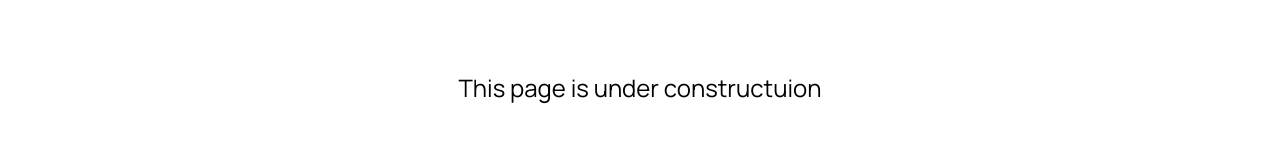
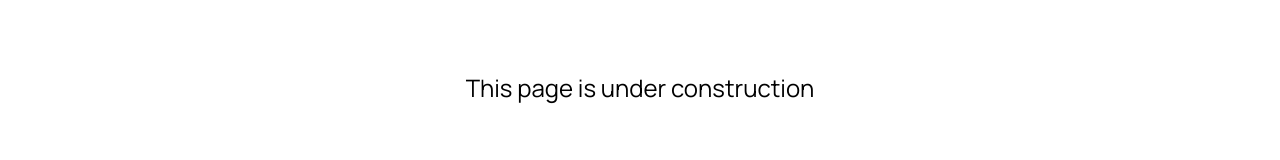
Before and after one commit to mattrighetti/fdm-repository-vue, a Vue app: page /faq in a window 1280 px wide. Shown: the part 553-713 px from the top of the page. Built offline with nearby package versions, Linux system fonts and the light colour scheme.

Commit message:
Fixed typo in UnderContruction component and updated workflow

```diff
--- a/src/views/UnderConstruction.vue
+++ b/src/views/UnderConstruction.vue
@@ -50,6 +50,6 @@
                 </g>
             </g>
         </svg>
-        <p class="text-2xl text-center mx-auto mt-20">This page is under constructuion</p>
+        <p class="text-2xl text-center mx-auto mt-20">This page is under construction</p>
     </div>
 </template>
```
